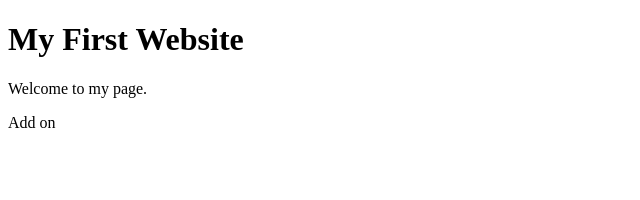
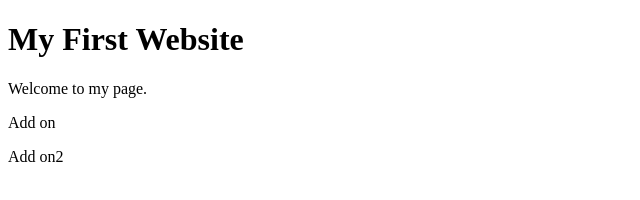
Before and after one commit to jipark119/first-website, a plain HTML site: page index.html in a window 1280 px wide. Shown: the full height of the page, 0-640 px from the left. Drawn offline with Linux system fonts and the light colour scheme.

Commit message:
adding 2

```diff
--- a/index.html
+++ b/index.html
@@ -10,6 +10,7 @@
     <h1>My First Website</h1>
     <p>Welcome to my page.</p>
     <p>Add on</p>
+    <p>Add on2</p>
 
 </body>
 </html>
```
